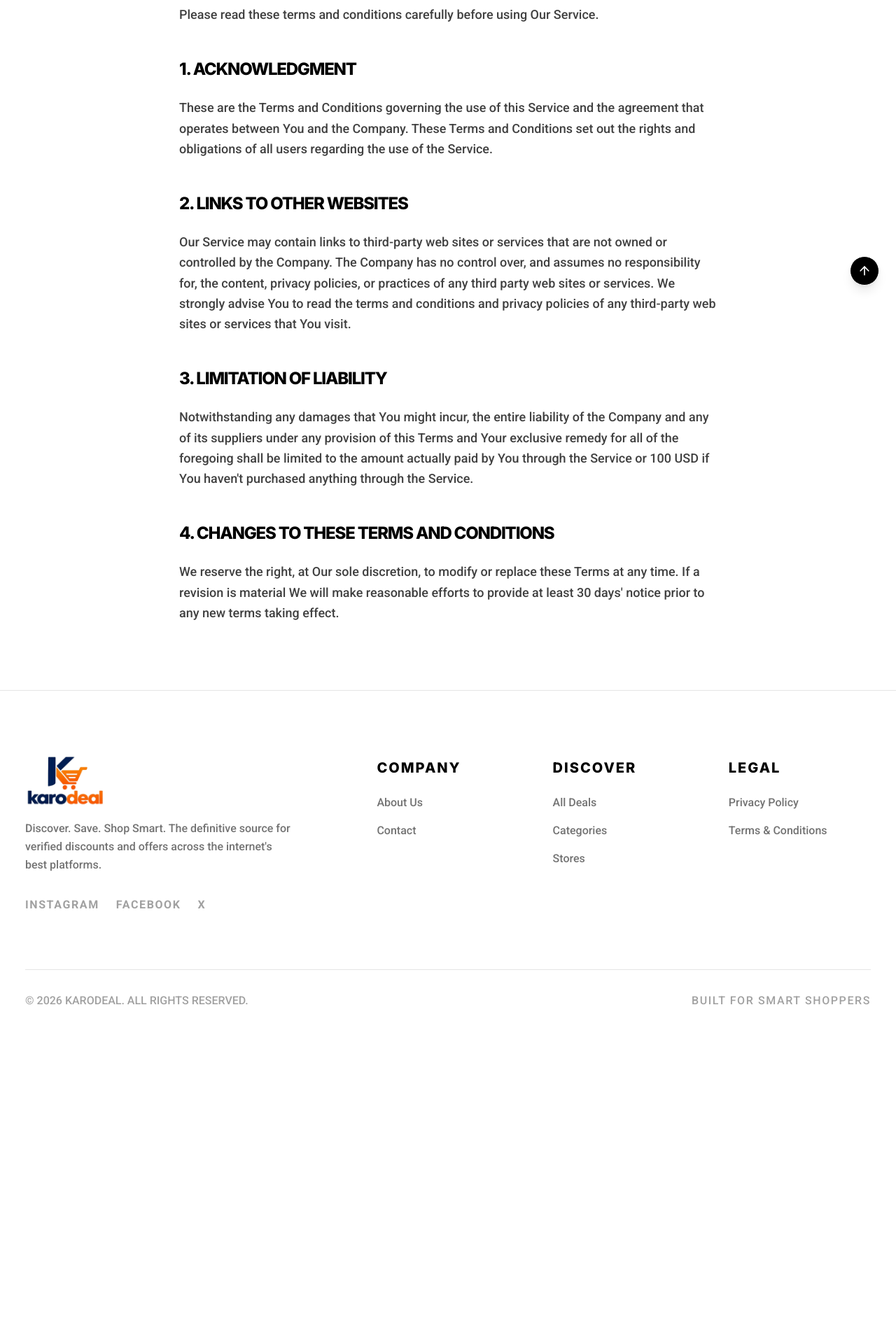
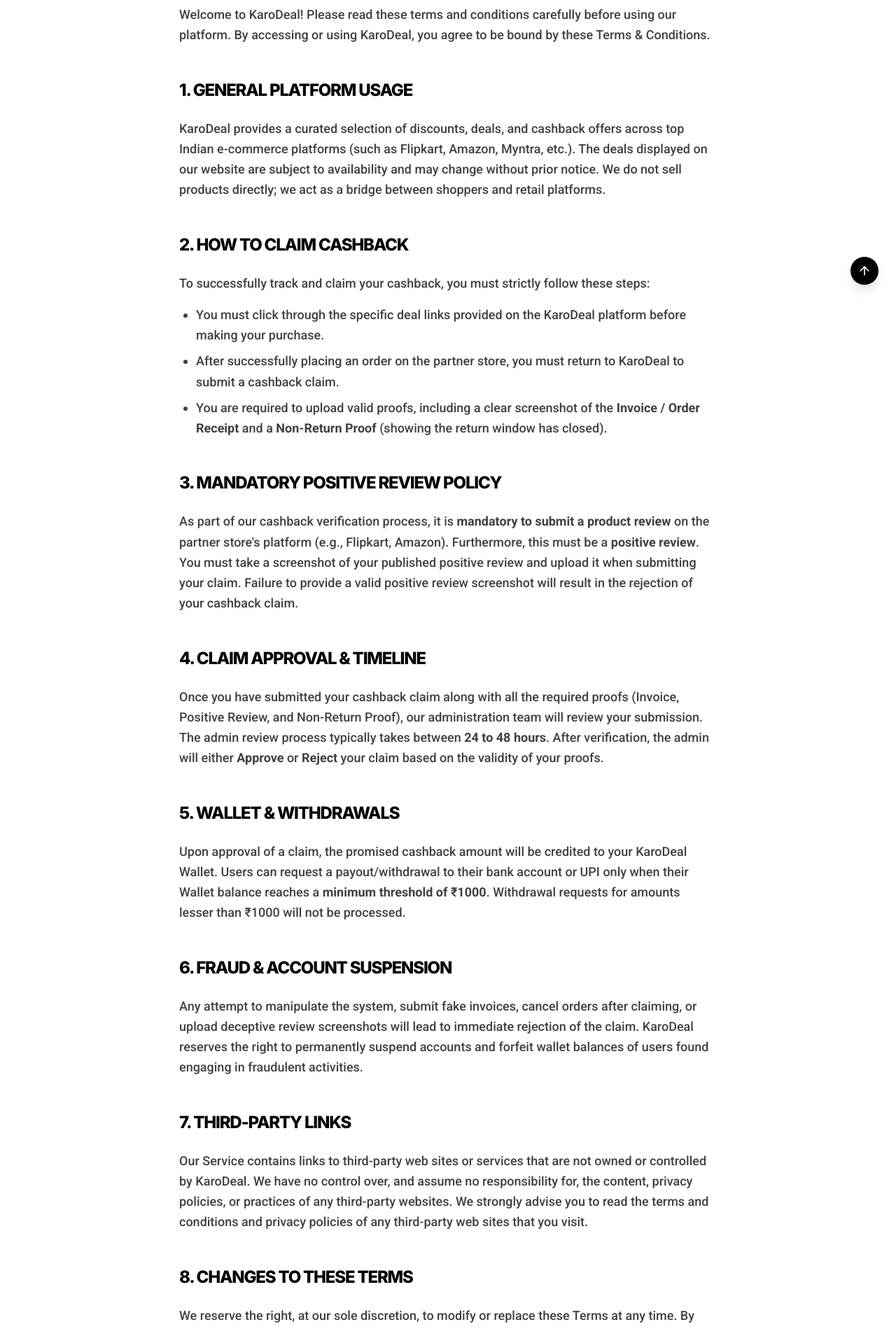
Before and after one commit to E-MUSK-OS/Karodeal-frontend, a Next.js app: page /terms in a window 1280 px wide. Shown: the part 320-2219 px from the top of the page at 70% size. Before the commit the page ends 1810 px from the top, so only its background shows below. Built offline with nearby package versions, Linux system fonts and the light colour scheme.

Commit message:
Update Terms & Conditions with specific rules for KaroDeal

```diff
--- a/app/terms/page.js
+++ b/app/terms/page.js
@@ -4,33 +4,85 @@ export const metadata = {
 
 export default function TermsPage() {
   return (
-    <div className="max-w-4xl mx-auto px-4 sm:px-8 lg:px-16 pt-12 md:pt-24">
+    <div className="max-w-4xl mx-auto px-4 sm:px-8 lg:px-16 pt-12 md:pt-24 pb-24">
       <div className="border-b border-black pb-6 md:pb-8 mb-8 md:mb-12">
         <h3 className="text-4xl md:text-6xl font-black text-black uppercase tracking-tighter mb-4">Terms & Conditions</h3>
-        <p className="text-neutral-500 font-bold tracking-widest uppercase text-[10px] md:text-xs">Last updated: August 15, 2026</p>
+        <p className="text-neutral-500 font-bold tracking-widest uppercase text-[10px] md:text-xs">Last updated: October 7, 2026</p>
       </div>
 
-      <div className="space-y-8 md:space-y-12  md:text-lg text-neutral-700 leading-relaxed">
-        <p>Please read these terms and conditions carefully before using Our Service.</p>
+      <div className="space-y-8 md:space-y-12 md:text-lg text-neutral-700 leading-relaxed">
+        <p className="font-medium">
+          Welcome to KaroDeal! Please read these terms and conditions carefully before using our platform.
+          By accessing or using KaroDeal, you agree to be bound by these Terms & Conditions.
+        </p>
 
         <div>
-          <h4 className="text-xl md:text-2xl font-black text-black uppercase tracking-tighter mb-4 md:mb-6">1. Acknowledgment</h4>
-          <p>These are the Terms and Conditions governing the use of this Service and the agreement that operates between You and the Company. These Terms and Conditions set out the rights and obligations of all users regarding the use of the Service.</p>
+          <h4 className="text-xl md:text-2xl font-black text-black uppercase tracking-tighter mb-4 md:mb-6">1. General Platform Usage</h4>
+          <p>
+            KaroDeal provides a curated selection of discounts, deals, and cashback offers across top Indian e-commerce platforms (such as Flipkart, Amazon, Myntra, etc.).
+            The deals displayed on our website are subject to availability and may change without prior notice. We do not sell products directly; we act as a bridge between shoppers and retail platforms.
+          </p>
         </div>
 
         <div>
-          <h4 className="text-xl md:text-2xl font-black text-black uppercase tracking-tighter mb-4 md:mb-6">2. Links to Other Websites</h4>
-          <p>Our Service may contain links to third-party web sites or services that are not owned or controlled by the Company. The Company has no control over, and assumes no responsibility for, the content, privacy policies, or practices of any third party web sites or services. We strongly advise You to read the terms and conditions and privacy policies of any third-party web sites or services that You visit.</p>
+          <h4 className="text-xl md:text-2xl font-black text-black uppercase tracking-tighter mb-4 md:mb-6">2. How to Claim Cashback</h4>
+          <p className="mb-4">To successfully track and claim your cashback, you must strictly follow these steps:</p>
+          <ul className="list-disc pl-6 space-y-2">
+            <li>You must click through the specific deal links provided on the KaroDeal platform before making your purchase.</li>
+            <li>After successfully placing an order on the partner store, you must return to KaroDeal to submit a cashback claim.</li>
+            <li>You are required to upload valid proofs, including a clear screenshot of the <strong>Invoice / Order Receipt</strong> and a <strong>Non-Return Proof</strong> (showing the return window has closed).</li>
+          </ul>
         </div>
 
         <div>
-          <h4 className="text-xl md:text-2xl font-black text-black uppercase tracking-tighter mb-4 md:mb-6">3. Limitation of Liability</h4>
-          <p>Notwithstanding any damages that You might incur, the entire liability of the Company and any of its suppliers under any provision of this Terms and Your exclusive remedy for all of the foregoing shall be limited to the amount actually paid by You through the Service or 100 USD if You haven't purchased anything through the Service.</p>
+          <h4 className="text-xl md:text-2xl font-black text-black uppercase tracking-tighter mb-4 md:mb-6">3. Mandatory Positive Review Policy</h4>
+          <p>
+            As part of our cashback verification process, it is <strong>mandatory to submit a product review</strong> on the partner store's platform (e.g., Flipkart, Amazon).
+            Furthermore, this must be a <strong>positive review</strong>. You must take a screenshot of your published positive review and upload it when submitting your claim.
+            Failure to provide a valid positive review screenshot will result in the rejection of your cashback claim.
+          </p>
         </div>
 
         <div>
-          <h4 className="text-xl md:text-2xl font-black text-black uppercase tracking-tighter mb-4 md:mb-6">4. Changes to These Terms and Conditions</h4>
-          <p>We reserve the right, at Our sole discretion, to modify or replace these Terms at any time. If a revision is material We will make reasonable efforts to provide at least 30 days' notice prior to any new terms taking effect.</p>
+          <h4 className="text-xl md:text-2xl font-black text-black uppercase tracking-tighter mb-4 md:mb-6">4. Claim Approval & Timeline</h4>
+          <p>
+            Once you have submitted your cashback claim along with all the required proofs (Invoice, Positive Review, and Non-Return Proof), our administration team will review your submission.
+            The admin review process typically takes between <strong>24 to 48 hours</strong>.
+            After verification, the admin will either <strong>Approve</strong> or <strong>Reject</strong> your claim based on the validity of your proofs.
+          </p>
+        </div>
+
+        <div>
+          <h4 className="text-xl md:text-2xl font-black text-black uppercase tracking-tighter mb-4 md:mb-6">5. Wallet & Withdrawals</h4>
+          <p>
+            Upon approval of a claim, the promised cashback amount will be credited to your KaroDeal Wallet.
+            Users can request a payout/withdrawal to their bank account or UPI only when their Wallet balance reaches a <strong>minimum threshold of ₹1000</strong>.
+            Withdrawal requests for amounts lesser than ₹1000 will not be processed.
+          </p>
+        </div>
+
+        <div>
+          <h4 className="text-xl md:text-2xl font-black text-black uppercase tracking-tighter mb-4 md:mb-6">6. Fraud & Account Suspension</h4>
+          <p>
+            Any attempt to manipulate the system, submit fake invoices, cancel orders after claiming, or upload deceptive review screenshots will lead to immediate rejection of the claim.
+            KaroDeal reserves the right to permanently suspend accounts and forfeit wallet balances of users found engaging in fraudulent activities.
+          </p>
+        </div>
+
+        <div>
+          <h4 className="text-xl md:text-2xl font-black text-black uppercase tracking-tighter mb-4 md:mb-6">7. Third-Party Links</h4>
+          <p>
+            Our Service contains links to third-party web sites or services that are not owned or controlled by KaroDeal.
+            We have no control over, and assume no responsibility for, the content, privacy policies, or practices of any third-party websites.
+            We strongly advise you to read the terms and conditions and privacy policies of any third-party web sites that you visit.
+          </p>
+        </div>
+
+        <div>
+          <h4 className="text-xl md:text-2xl font-black text-black uppercase tracking-tighter mb-4 md:mb-6">8. Changes to These Terms</h4>
+          <p>
+            We reserve the right, at our sole discretion, to modify or replace these Terms at any time. By continuing to access or use our Service after those revisions become effective, you agree to be bound by the revised terms.
+          </p>
         </div>
       </div>
     </div>
```
